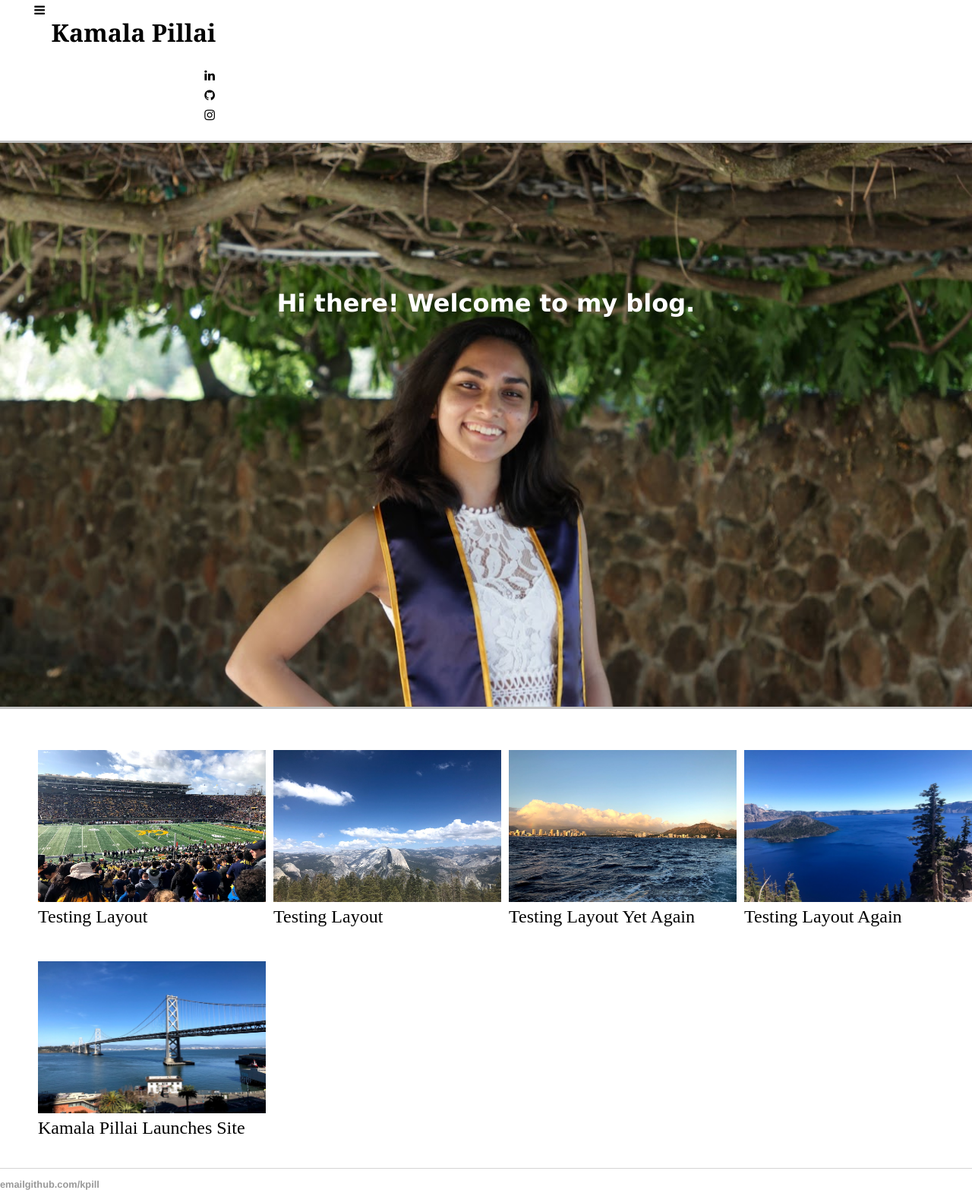
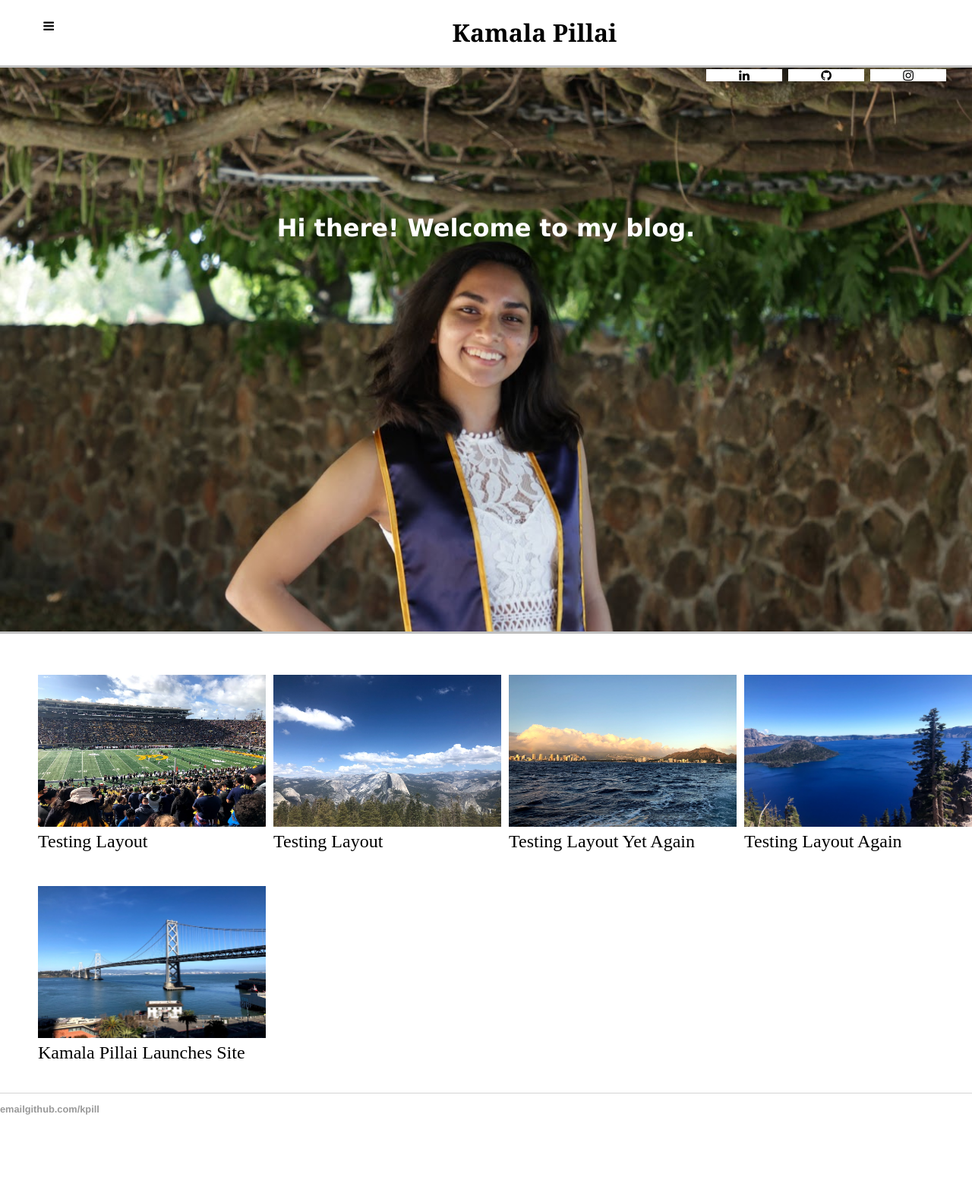
Before and after one commit to kpill/kpill.github.io, a Jekyll site: the page built from index.html, in a window 1280 px wide. Shown: the whole page at 76% size. Built offline with Jekyll 4.4.1, drawn with Linux system fonts in a browser that asks for light colours; after the commit the page ends 1467 px from its top, so only the background shows below that.

Commit message:
Update main.css

```diff
--- a/css/main.css
+++ b/css/main.css
@@ -1,18 +1,17 @@
 header {
-	display: inline-block;
+	display: inline;
 	color: Black;
 	text-align: center;
 }
 
 .menu {
-	display: inline-block;
+	display: inline;
 	float: left;
 	vertical-align: middle;
 	width: 10%;
 }
 
 a.home {
-	display: inline-block;
 	color: Black;
 	text-decoration: none;
 	width: 60%
@@ -25,7 +24,7 @@ a.home:hover, a.home:active {
 }
 
 .social-icons {
-	display: inline-block;
+	display: inline;
 	float: right;
 	vertical-align: middle;
 	width: 30%;
```
